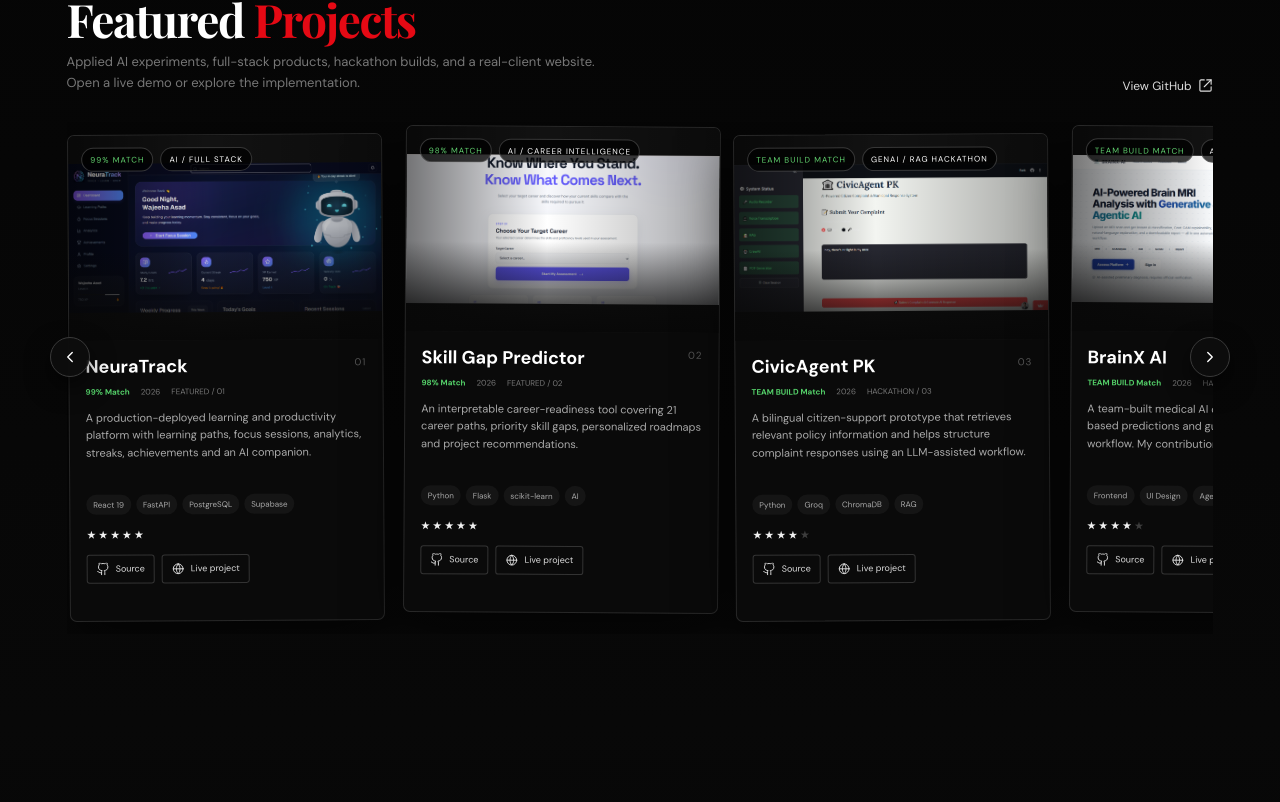
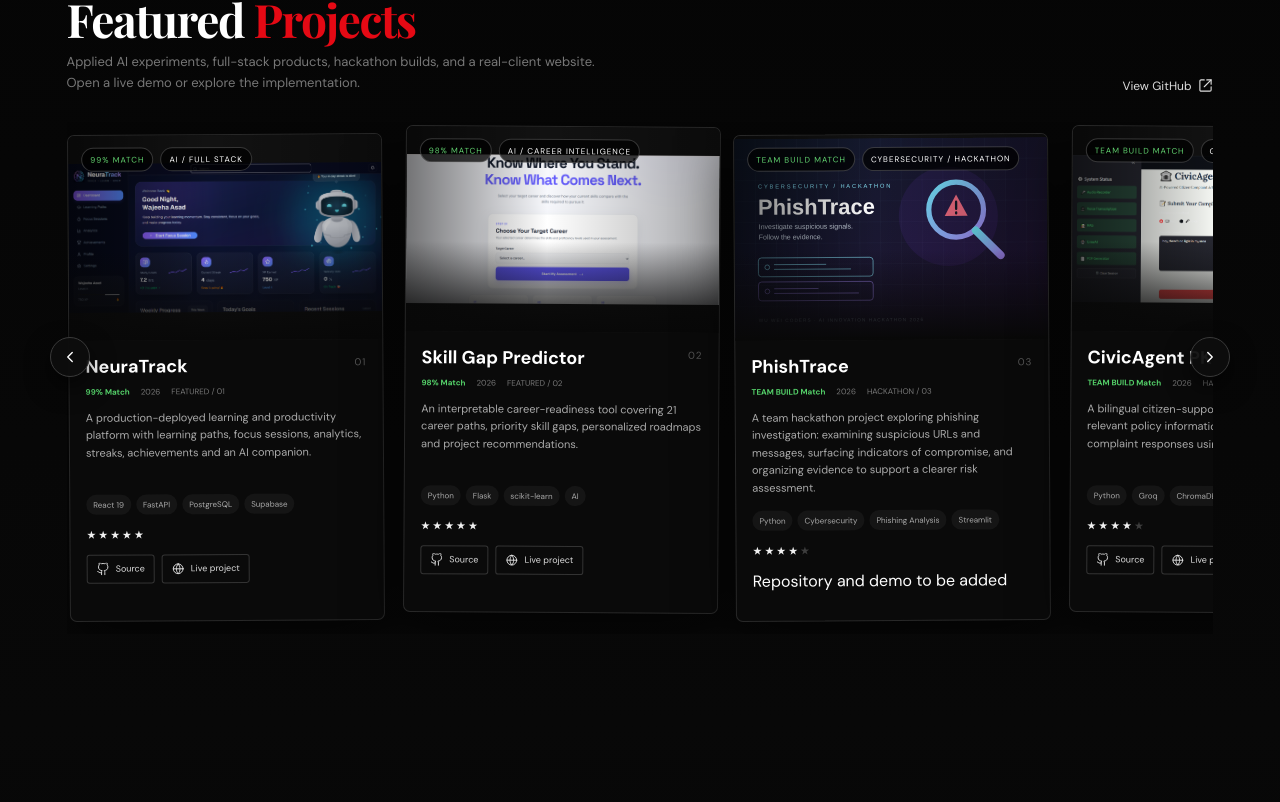
Before and after one commit to wajeeha-asad/wajeehaasad_Portfolio, a React (Vite) app: page / in a window 1280 px wide. Shown: the part 1558-2360 px from the top of the page. Built offline with nearby package versions, Linux system fonts and the light colour scheme; a web font is replaced by a local one.

Commit message:
Add PhishTrace to portfolio and update hackathon participation

```diff
--- a/src/main.tsx
+++ b/src/main.tsx
@@ -157,6 +157,20 @@ const projects = [
     image: '/assets/projects/skill_gap_predictor.PNG',
     github: 'https://github.com/wajeeha-asad/skill-gap-predictor',
     live: 'https://skill-gap-predictor.vercel.app',
+  },
+
+  {
+    title: 'PhishTrace',
+    tag: 'CYBERSECURITY / HACKATHON',
+    desc: 'A team hackathon project exploring phishing investigation: examining suspicious URLs and messages, surfacing indicators of compromise, and organizing evidence to support a clearer risk assessment.',
+    tech: ['Python', 'Cybersecurity', 'Phishing Analysis', 'Streamlit'],
+    rating: 4,
+    match: 'TEAM BUILD',
+    episode: 'HACKATHON / 03',
+    tone: 'data',
+    image: '/assets/projects/phishtrace-project.svg',
+    github: '',
+    live: '',
   },
 
   {
@@ -327,6 +341,7 @@ function ProjectCard({
         </div>
 
         <div className="poster-actions">
+          {p.live && (
             <a
               className="poster-play"
               href={p.live}
@@ -336,7 +351,9 @@ function ProjectCard({
             >
               <Icon name="play" size={14} />
             </a>
-
+          )}
+
+          {p.github && (
             <a
               href={p.github}
               target="_blank"
@@ -344,6 +361,9 @@ function ProjectCard({
             >
               GitHub
             </a>
+          )}
+
+          {!p.live && !p.github && <span className="project-status">PROJECT IN PROGRESS</span>}
 
         </div>
       </div>
@@ -381,23 +401,21 @@ function ProjectCard({
         </div>
 
         <div className="project-links">
-          <a
-            href={p.github}
-            target="_blank"
-            rel="noreferrer"
-          >
+          {p.github && (
+            <a href={p.github} target="_blank" rel="noreferrer">
               <Icon name="github" size={13} />
               Source
             </a>
-
-          <a
-            href={p.live}
-            target="_blank"
-            rel="noreferrer"
-          >
+          )}
+
+          {p.live && (
+            <a href={p.live} target="_blank" rel="noreferrer">
               <Icon name="globe" size={13} />
               Live project
             </a>
+          )}
+
+          {!p.github && !p.live && <span className="project-status">Repository and demo to be added</span>}
         </div>
       </div>
     </article>
@@ -1456,21 +1474,25 @@ function App() {
 
             <article>
               <span className="cert-icon">
-                01
+                PT
               </span>
 
               <div>
                 <span className="timeline-meta">
-                  UPCOMING · 20 OCT 2026
+                  HACKATHON PARTICIPATION · 20 OCT 2026
                 </span>
 
                 <h3>
-                  AI Innovation Hackathon 2026
+                  AI Innovation Hackathon 2026 — PhishTrace
                 </h3>
 
                 <p>
-                  Team lead for the AI Skills Proof Engine project with the Women in AI Research Club. Listed as an upcoming participation, not a completed award or result.
+                  Participated as team lead of Wu Wei Coders, working on PhishTrace, a team project focused on phishing investigation. Participation is recorded separately from awards; the event certificate will be added when received.
                 </p>
+                <div className="mini-tags">
+                  <span>Team Lead</span><span>PhishTrace</span><span>Cybersecurity</span>
+                </div>
+                <p className="certificate-pending">Certificate pending — will be added when issued.</p>
               </div>
             </article>
 
```
Lines whose indentation alone changed are shown as unchanged.
